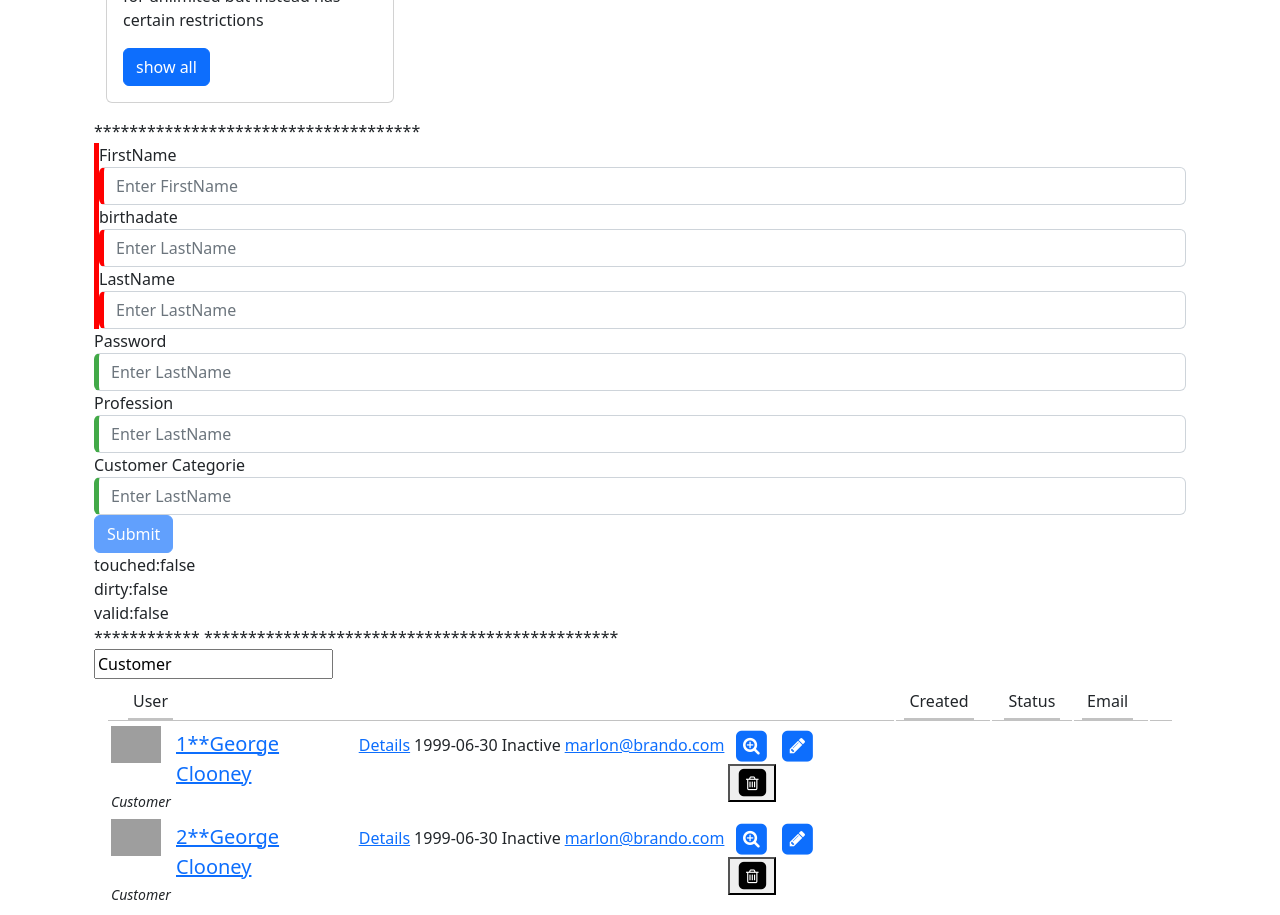
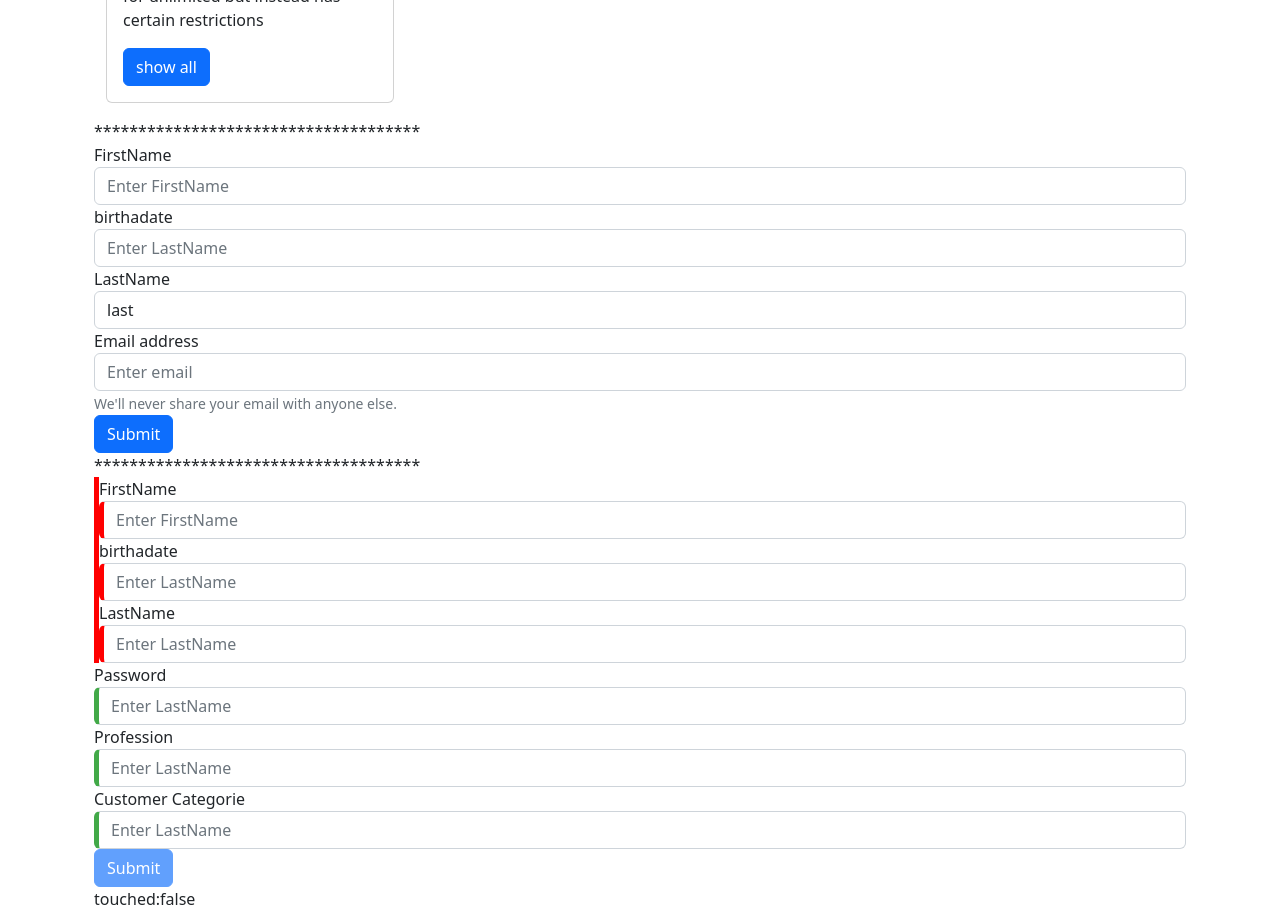
Before and after one commit to amenirommene/Angular-2223, an Angular app in the folder 4TWIN2/angularTwin2/: page /user in a window 1280 px wide. Shown: the part 1260-2175 px from the top of the page. Built offline with nearby package versions, Linux system fonts and the light colour scheme; grey boxes are pictures that could not be loaded.

Commit message:
reactiveForm

```diff
--- a/4TWIN2/angularTwin2/src/app/user/user-form/user-form.component.ts
+++ b/4TWIN2/angularTwin2/src/app/user/user-form/user-form.component.ts
@@ -19,6 +19,7 @@ export class UserFormComponent implements OnInit {
     console.log(f);
     this.list.push(this.user);
     console.log(this.list);
+    this.user=new User();
   }
 
 }
--- /dev/null
+++ b/4TWIN2/angularTwin2/src/app/user/user-reacttive-form/user-reacttive-form.component.html
@@ -0,0 +1,46 @@
+*************************************
+<form [formGroup]="myForm" (ngSubmit)="addUser()"> <!--property binding-->
+   <div formGroupName="autres">
+    <div class="form-group">
+      <label for="firstname">FirstName</label>
+      <input type="text" formControlName="firstName" class="form-control" id="firstname" placeholder="Enter FirstName">
+    </div>
+    <div *ngIf="myForm.get('autres').get('firstName').invalid && myForm.get('autres').get('firstName').touched">
+    <div *ngIf="myForm.controls['autres'].get('firstName').errors['required']" class="alert alert-danger" role="alert">
+        FirstName Obligatoire !
+      </div>
+      <div *ngIf="firstN.errors?.['minlength']" class="alert alert-danger" role="alert">
+       test
+     </div>
+     <div *ngIf="myControls['firstName'].hasError('pattern')" class="alert alert-danger" role="alert">
+        tous des lettres
+     </div>
+     </div>
+     <div class="form-group">
+        <label for="birthadte">birthadate</label>
+        <input type="text" formControlName="birthDate"  class="form-control" id="birthadte" placeholder="Enter LastName">
+      </div>
+    <div class="form-group">
+        <label for="lastname">LastName</label>
+        <input type="text" formControlName="last" class="form-control" id="lastname" placeholder="Enter LastName">
+      </div>
+        <div class="form-group">
+        <label for="exampleInputEmail1">Email address</label>
+        <input type="email" formControlName="email"  class="form-control" id="exampleInputEmail1" aria-describedby="emailHelp" placeholder="Enter email">
+        <small id="emailHelp" class="form-text text-muted">We'll never share your email with anyone else.</small>
+
+      </div>
+
+    </div>
+    <div *ngIf="myForm.controls['autres'].valid">
+    <div class="form-group">
+        <label for="profession">Profession</label>
+        <input type="text" formControlName="profession" class="form-control" id="profession" placeholder="Enter LastName">
+      </div>
+      <div class="form-group">
+        <label for="ac">AccountCategory</label>
+        <input type="text" formControlName="accountCategory" class="form-control" id="ac" placeholder="Enter LastName">
+      </div>
+    </div>
+    <button type="submit"  class="btn btn-primary">Submit</button>
+  </form>
--- /dev/null
+++ b/4TWIN2/angularTwin2/src/app/user/user-reacttive-form/user-reacttive-form.component.ts
@@ -0,0 +1,50 @@
+import { Component, OnInit } from '@angular/core';
+import { FormControl, FormGroup, Validators } from '@angular/forms';
+import { User } from 'src/app/models/user';
+
+@Component({
+  selector: 'app-user-reacttive-form',
+  templateUrl: './user-reacttive-form.component.html',
+  styleUrls: ['./user-reacttive-form.component.css']
+})
+export class UserReacttiveFormComponent implements OnInit {
+
+  myForm:FormGroup;
+  list : User[]=[];
+  user : User = new User();
+  constructor() { }
+
+  ngOnInit(): void {
+    let myUser=new User();
+    this.myForm=new FormGroup({
+      autres:new FormGroup({
+      birthDate:new FormControl(myUser.firstName, Validators.required),
+      email:new FormControl('', Validators.required),
+      firstName:new FormControl('',[Validators.required, Validators.minLength(5), Validators.pattern("[a-zA-Z]*")]),
+      last:new FormControl('last')
+    }),
+      profession:new FormControl(''),
+      accountCategory:new FormControl(''),
+    })
+  }
+
+  get firstN(){
+    return this.myForm.controls['autres'].get('firstName');
+  }
+
+  get myControls(){
+    return this.myForm.controls['autres'];
+  }
+
+  addUser(){
+    this.user.firstName=  this.myForm.controls['autres'].get('firstName').value;
+    this.user.lastName=  this.myForm.controls['autres'].get('last').value;
+    this.user.email=  this.myForm.controls['autres'].get('email').value;
+    this.user.birthDate=  this.myForm.controls['autres'].get('birthDate').value;
+    this.user.profession=  this.myForm.get('profession').value;
+    this.user.accountCategory=  this.myForm.get('accountCategory').value;
+  this.list.push(this.user);
+  console.log(this.list);
+  this.myForm.reset();
+  }
+}
--- a/4TWIN2/angularTwin2/src/app/users/users.component.html
+++ b/4TWIN2/angularTwin2/src/app/users/users.component.html
@@ -3,6 +3,7 @@
 <!---end slide--->
 <!---start usersList section--->
 <app-content></app-content>
+<app-user-reacttive-form></app-user-reacttive-form>
 <app-user-form></app-user-form>
 <app-listuser></app-listuser>
 <!---end usersList section--->
```
Also changed, not shown: 4TWIN2/angularTwin2/src/app/user/user.module.ts (+5 -2 lines), 4TWIN2/angularTwin2/src/app/user/user-reacttive-form/user-reacttive-form.component.css (added), 1 other file (tests, documents, lock files or other folders).
